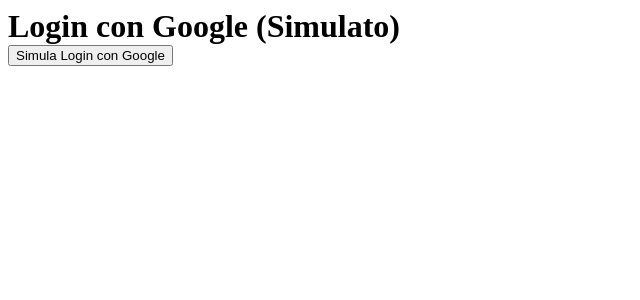
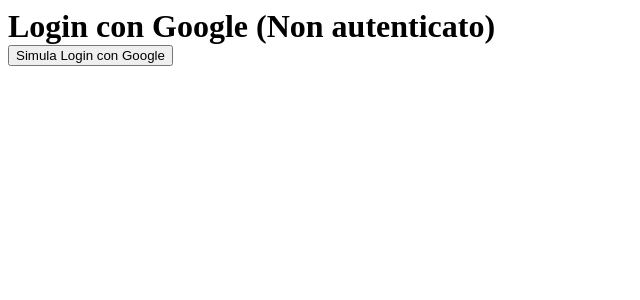
Before and after one commit to Matt7046/activity-manager, a React (Create React App) app in the folder demots/: page / in a window 1280 px wide. Shown: the top 300 px of the page, without its empty margins (0-640 px from the left). Built offline with nearby package versions, Linux system fonts and the light colour scheme.

Commit message:
commit login google

```diff
--- a/demots/src/App.tsx
+++ b/demots/src/App.tsx
@@ -1,13 +1,126 @@
-
 import './App.css';
-import { Route, Routes, NavigateFunction, useLocation } from 'react-router-dom'; // Importa i componenti necessari
+import { Route, Routes, NavigateFunction, useLocation } from 'react-router-dom';
 import '@fortawesome/fontawesome-free/css/all.min.css';
 import { MenuLaterale } from './components/msdrawer/Drawer';
 import Activity from './page/page-activity/Activity';
 import About from './page/page-about/About';
 import { useEffect, useState } from 'react';
-import { GoogleOAuthProvider, GoogleLogin } from '@react-oauth/google';
-// App.tsx
+import { GoogleOAuthProvider, GoogleLogin, googleLogout, useGoogleLogin } from '@react-oauth/google';
+import axios from 'axios';
+
+// Componente di autenticazione
+const GoogleAuthComponent = () => {
+  const [user, setUser] = useState<any>(null);
+
+  // Configura useGoogleLogin
+  const login = useGoogleLogin({
+    onSuccess: (codeResponse: any) => {
+      console.log('Login Success:', codeResponse);
+      setUser({
+        name: codeResponse.hd,
+        email: "user@simulated.com",
+        token: codeResponse.credential,
+      });
+      const accessToken = codeResponse?.credential;
+      // Puoi usare l'access token per fare richieste all'API di Google
+     // fetchUserData(accessToken);
+
+    //  handleLoginSuccessFake(codeResponse);
+    },
+    onError: (error) => {
+      console.error('Login Failed:', error);
+    },
+  });
+
+  const handleLoginSuccessFake = (fakeResponse: any) => {
+    setUser({
+      name: "Simulated User",
+      email: "user@simulated.com",
+      token: fakeResponse.credential,
+    });
+    console.log("Login simulato effettuato:", fakeResponse);
+  };
+
+  // Funzione per ottenere i dati utente
+  const fetchUserData = async (accessToken: string) => {
+    try {
+      const userDataResponse = await fetch('https://www.googleapis.com/oauth2/v3/userinfo', {
+        method: 'GET',
+        headers: {
+          Authorization: `Bearer ${accessToken}`,
+        },
+      });
+
+      if (userDataResponse.ok) {
+        const userData = await userDataResponse.json();
+        setUser(userData); // Salva i dati utente
+      } else {
+        console.error('Failed to fetch user data');
+      }
+    } catch (error) {
+      console.error('Error fetching user data', error);
+    }
+  };
+
+  // Funzione di logout
+  const logOut = () => {
+    setUser(null); // Resetta il profilo utente
+  };
+
+  const [simulated, setSimulated] = useState(false);
+  const [title, setTitle] = useState("");
+
+  // Simulazione del login con Google
+  const simulateLogin = () => {
+    setSimulated(true);
+    const fakeResponse = {
+      credential: "fake-token-id",
+      clientId: "549622774155-atv0j0qj40r1vpl1heibaughtf0t2lon.apps.googleusercontent.com",
+      select_by: "google",
+    };
+    handleLoginSuccessFake(fakeResponse);
+  };
+
+  return (
+    <GoogleOAuthProvider clientId="549622774155-atv0j0qj40r1vpl1heibaughtf0t2lon.apps.googleusercontent.com">
+      <div>
+        <h1>
+          Login con Google ({user ? user.name : "Non autenticato"})
+        </h1>
+
+        {!user ? (
+          <div>
+            {/* Pulsante per simulare il login */}
+            <button onClick={simulateLogin}>Simula Login con Google</button>
+
+            {/* Pulsante di login reale */}
+            <GoogleLogin
+              onSuccess={(response) => login()}
+              onError={logOut}
+            />
+          </div>
+        ) : (
+          <div>
+            <h1>{title}</h1>
+            <Routes>
+              <Route path="/" element={<Activity />} />
+              <Route path="/about" element={<About />} />
+            </Routes>
+          </div>
+        )}
+      </div>
+    </GoogleOAuthProvider>
+  );
+};
+
+// Componente principale, avvolto da GoogleOAuthProvider
+const App = () => (
+  <GoogleOAuthProvider clientId="549622774155-atv0j0qj40r1vpl1heibaughtf0t2lon.apps.googleusercontent.com">
+    <GoogleAuthComponent />
+  </GoogleOAuthProvider>
+
+
+);
 
 export const navigateRouting = (navigate: NavigateFunction, path: string, params: any) => {
   navigate(`/${path}`, { state: params }); // Passa i parametri come stato
@@ -60,85 +173,4 @@
   return sezioni;
 };
 
-
-
-const App = () => {
-  const [user, setUser] = useState(null);
-
-  // Funzione per simulare la login di Google con risposta ammessa
-  const simulateLogin = () => {
-    const fakeResponse = {
-      credential: "fake-token-id",  // Token fittizio per simulare il login
-      clientId: "YOUR_GOOGLE_CLIENT_ID",
-      select_by: "google", // Simula la selezione di Google
-    };
-
-    // Simula la risposta del login
-    handleLoginSuccess(fakeResponse);
-  };
-
-  const handleLoginSuccess = (response: any) => {
-    console.log("Simulated Login Success:", response);
-    // Imposta l'utente come se il login fosse riuscito
-    setUser({
-      name: "Simulated User",  // Puoi simulare anche i dettagli dell'utente
-      email: "user@simulated.com",
-      token: response.credential,  // Usa il token fittizio
-    } as any);
-  };
-
-  const handleLoginFailure = () => {
-    console.log("Login Failed:");
-  };
-  const [title, setTitle] = useState('');  // Usa useState per gestire il titolo dinamico
-
-
-  const location = useLocation(); // Ottieni la posizione corrente
-  useEffect(() => {
-    // Cambia il titolo della pagina in base alla route
-    if (location.pathname === "/") {
-      setTitle("Home - Activity");  // Titolo per la home page
-    } else if (location.pathname === "/about") {
-      setTitle("About");  // Titolo per la pagina "About"
-    }
-    document.title = title
-  }, [location]);  // Il titolo si aggiorna ogni volta che cambia la route
-
-
-
-  return (
-    <GoogleOAuthProvider clientId="YOUR_GOOGLE_CLIENT_ID">
-    <div>
-      <h1>Login con Google (Simulato)</h1>
-
-      {/* Se non c'è un utente loggato, mostra il pulsante di login */}
-      {!user ? (
-        <div>
-          {/* Pulsante per simulare il login */}
-          <button onClick={simulateLogin}>Simula Login con Google</button>
-
-          {/* Effettivo pulsante di login di Google */}
-          <GoogleLogin
-            onSuccess={handleLoginSuccess}
-            onError={handleLoginFailure} // La funzione onError ora non ha parametri
-          />
-        </div>
-      ) : (
-        <div>
-           <div>
-            <h1>{title}</h1>
-            <Routes>
-              <Route path="/" element={<Activity />} /> {/* Rende il componente Activity alla route '/' */}
-              <Route path="/about" element={<About />} />
-            </Routes>
-          </div>
-
-        </div>
-      )}
-    </div>
-  </GoogleOAuthProvider>
-);
-
-};
-
 export default App;
--- a/demots/src/index.tsx
+++ b/demots/src/index.tsx
@@ -1,7 +1,7 @@
 import React from 'react';
 import ReactDOM from 'react-dom/client';
 import { BrowserRouter } from 'react-router-dom';  // Importa BrowserRouter
-import App from './App';  // Assicurati che App sia il tuo componente principale
+import App from './App';
 
 const rootElement = document.getElementById('root')!;
 const root = ReactDOM.createRoot(rootElement);
--- a/demots/src/page/page-activity/ActivityContent.tsx
+++ b/demots/src/page/page-activity/ActivityContent.tsx
@@ -4,11 +4,11 @@
 import { useNavigate } from "react-router-dom";
 import { fetchDataActivityById } from "./service/ActivityService";
 import { ascoltatore } from "./ActivityFunc";
-import { navigateRouting, showError } from "../../App";
 import { Alert, Grid, Snackbar } from "@mui/material";
 import Button, { Pulsante } from "../../components/msbutton/Button";
 import NomeDisplay from "../../components/msnomedisplay/NomeDisplay";
 import Label from "../../components/mslabel/label";
+import { navigateRouting, showError } from "../../App";
 
 
 
```
